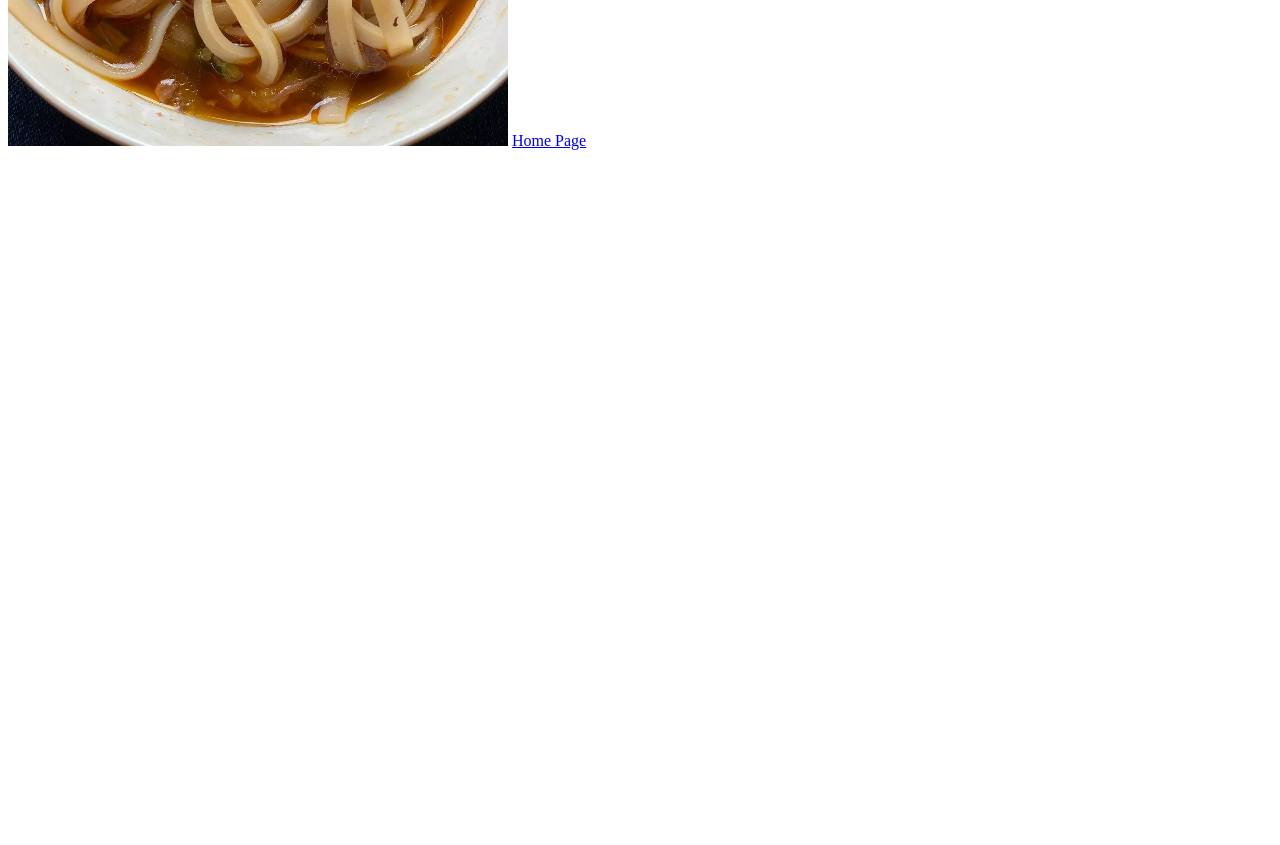
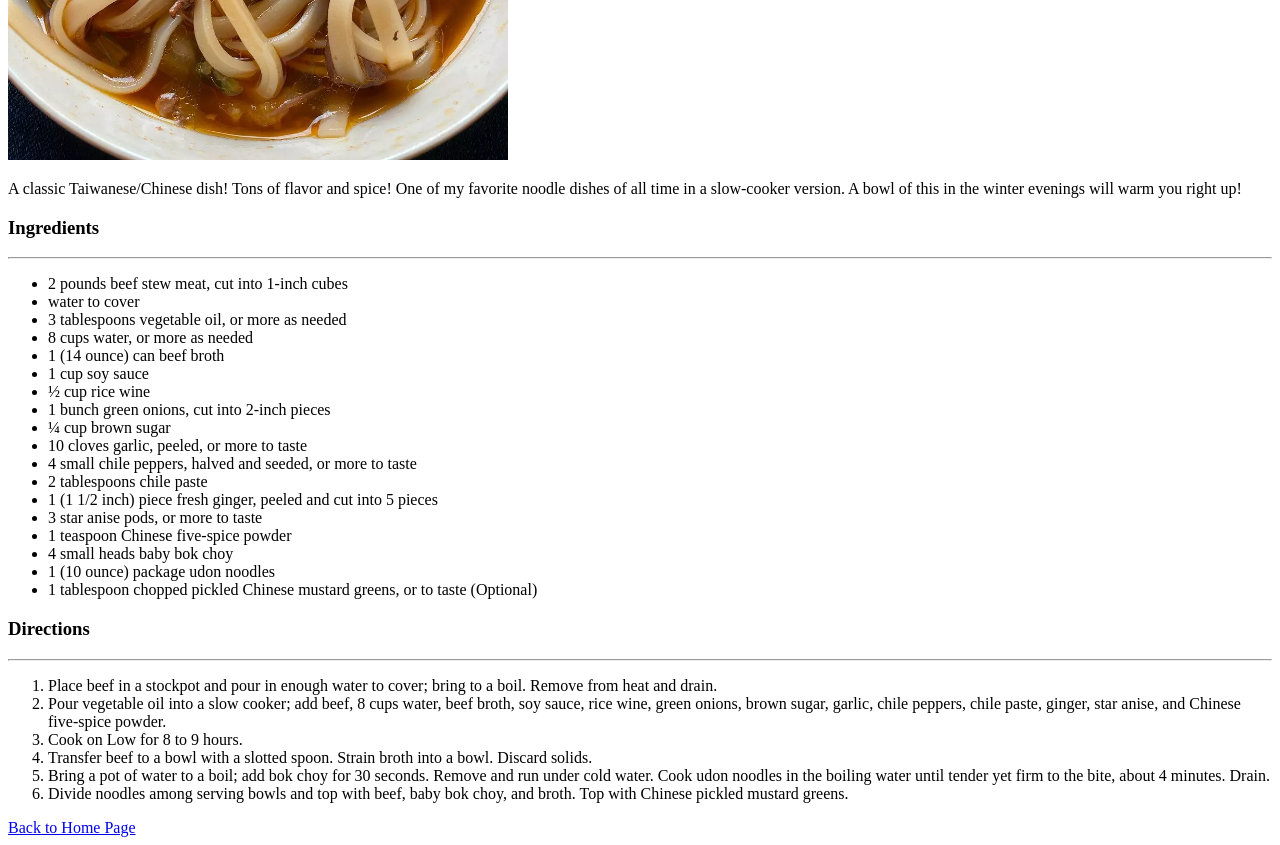
Before and after one commit to ioulungTsai/odin-recipes, a plain HTML site: page recipes/beefNoodleSoup.html in a window 1280 px wide. Shown: the part 420-1265 px from the top of the page. Before the commit the page ends 800 px from the top, so only its background shows below. Drawn offline with Linux system fonts and the light colour scheme.

Commit message:
Add contents in beefNoodleSoup.html

```diff
--- a/recipes/beefNoodleSoup.html
+++ b/recipes/beefNoodleSoup.html
@@ -1,3 +1,59 @@
-<h1>Beef Noodle Soup</h1>
-<img src="./ezgif.com-gif-maker.jpg" alt="Beef Noodle Soup" width="500px">
-<a href="../index.html">Home Page</a>
+<!DOCTYPE html>
+<html lang="en">
+<head>
+  <meta charset="UTF-8">
+  <meta http-equiv="X-UA-Compatible" content="IE=edge">
+  <meta name="viewport" content="width=device-width, initial-scale=1.0">
+  <title>Beef Noodle Soup</title>
+</head>
+<body>
+  <h1>Beef Noodle Soup</h1>
+  <img src="./ezgif.com-gif-maker.jpg" alt="Beef Noodle Soup" width="500px">
+  <p>A classic Taiwanese/Chinese dish! Tons of flavor and spice! One of my favorite
+    noodle dishes of all time in a slow-cooker version. A bowl of this in the winter
+    evenings will warm you right up!
+  </p>
+  <h3>Ingredients</h3>
+  <hr>
+  <ul>
+    <li>2 pounds beef stew meat, cut into 1-inch cubes</li>
+    <li>water to cover</li>
+    <li>3 tablespoons vegetable oil, or more as needed</li>
+    <li>8 cups water, or more as needed</li>
+    <li>1 (14 ounce) can beef broth</li>
+    <li>1 cup soy sauce</li>
+    <li>½ cup rice wine</li>
+    <li>1 bunch green onions, cut into 2-inch pieces</li>
+    <li>¼ cup brown sugar</li>
+    <li>10 cloves garlic, peeled, or more to taste</li>
+    <li>4 small chile peppers, halved and seeded, or more to taste</li>
+    <li>2 tablespoons chile paste</li>
+    <li>1 (1 1/2 inch) piece fresh ginger, peeled and cut into 5 pieces</li>
+    <li>3 star anise pods, or more to taste</li>
+    <li>1 teaspoon Chinese five-spice powder</li>
+    <li>4 small heads baby bok choy</li>
+    <li>1 (10 ounce) package udon noodles</li>
+    <li>1 tablespoon chopped pickled Chinese mustard greens, or to taste (Optional)</li>
+  </ul>
+  <h3>Directions</h3>
+  <hr>
+  <ol>
+    <li>Place beef in a stockpot and pour in enough water to cover; bring to a boil.
+      Remove from heat and drain.
+    </li>
+    <li>Pour vegetable oil into a slow cooker; add beef, 8 cups water, beef broth,
+      soy sauce, rice wine, green onions, brown sugar, garlic, chile peppers, chile paste,
+      ginger, star anise, and Chinese five-spice powder.
+    </li>
+    <li>Cook on Low for 8 to 9 hours.</li>
+    <li>Transfer beef to a bowl with a slotted spoon. Strain broth into a bowl. Discard solids.</li>
+    <li>Bring a pot of water to a boil; add bok choy for 30 seconds. Remove and run under cold water.
+      Cook udon noodles in the boiling water until tender yet firm to the bite, about 4 minutes. Drain.
+    </li>
+    <li>Divide noodles among serving bowls and top with beef, baby bok choy, and broth.
+      Top with Chinese pickled mustard greens.
+    </li>
+  </ol>
+  <a href="../index.html">Back to Home Page</a>
+</body>
+</html>
```
